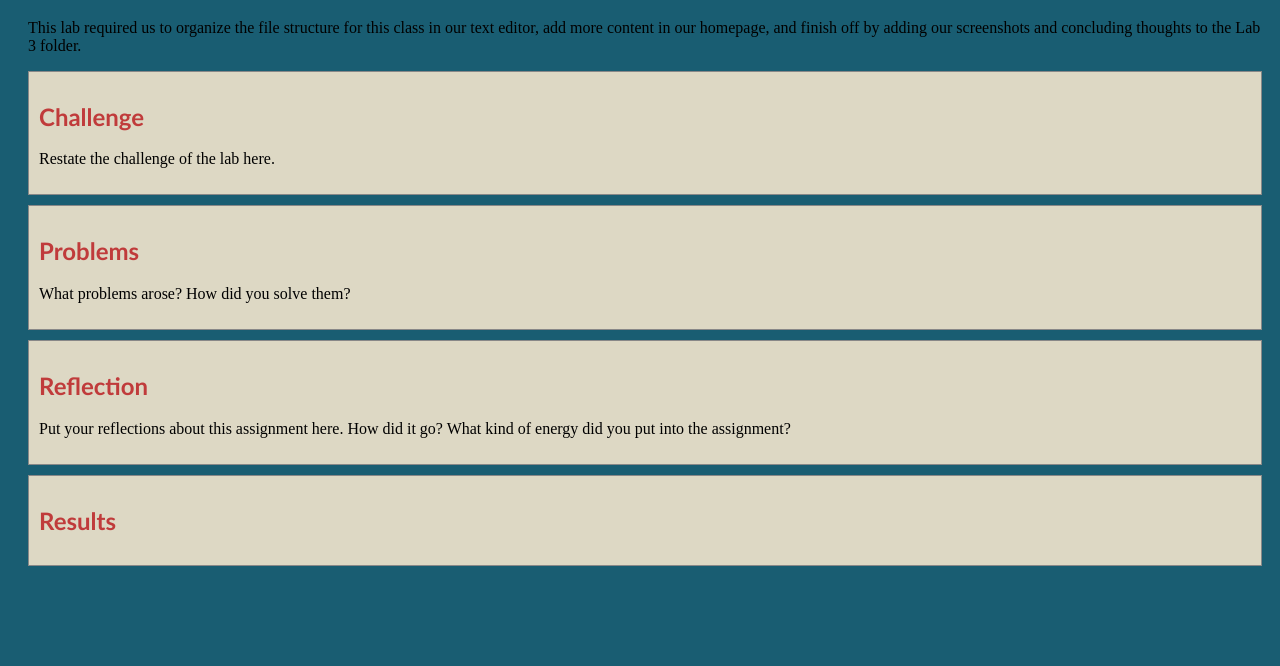
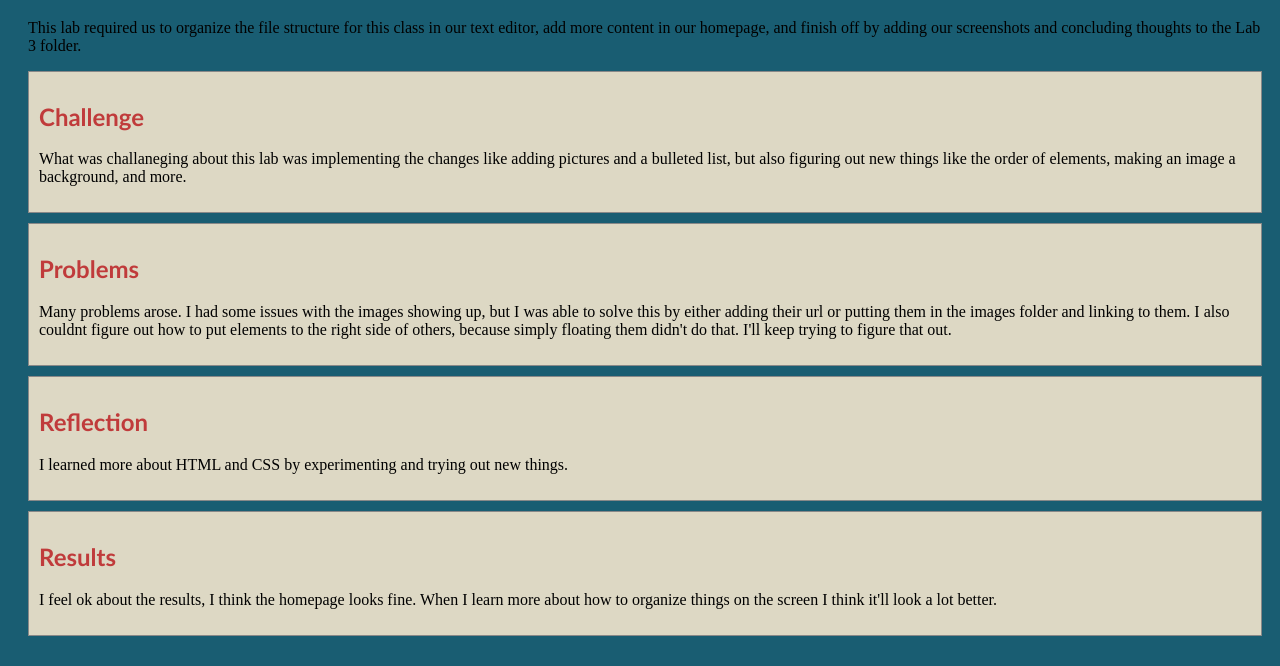
Before and after one commit to chimchimchimmy/art101, a plain HTML site: page lab3/index.html in a window 1280 px wide. Shown: the part 134-800 px from the top of the page. Drawn offline with nearby package versions, Linux system fonts and the light colour scheme.

Commit message:
Update index.html

```diff
--- a/lab3/index.html
+++ b/lab3/index.html
@@ -27,21 +27,22 @@
 			<p>This lab required us to organize the file structure for this class in our text editor, add more content in our homepage, and finish off by adding our screenshots and concluding thoughts to the Lab 3 folder.</p>
 			<div class="minor-section">
 					<h2>Challenge</h2>
-					<p>Restate the challenge of the lab here.</p>
+					<p>What was challaneging about this lab was implementing the changes like adding pictures and a bulleted list, but also figuring out new things like the order of elements, making an image a background, and more.</p>
 			</div>
 
 			<div class="minor-section">
 					<h2>Problems</h2>
-					<p>What problems arose? How did you solve them? </p>
+					<p>Many problems arose. I had some issues with the images showing up, but I was able to solve this by either adding their url or putting them in the images folder and linking to them. I also couldnt figure out how to put elements to the right side of others, because simply floating them didn't do that. I'll keep trying to figure that out. </p>
 			</div>
 
 			<div class="minor-section">
 					<h2>Reflection</h2>
-					<p>Put your reflections about this assignment here. How did it go? What kind of energy did you put into the assignment? </p>
+					<p>I learned more about HTML and CSS by experimenting and trying out new things. </p>
 			</div>
 
 			<div class="minor-section">
 					<h2>Results</h2>
+					<p>I feel ok about the results, I think the homepage looks fine. When I learn more about how to organize things on the screen I think it'll look a lot better.</p>
 					<div id="output"></div>
 			</div>
 		</section>
```
